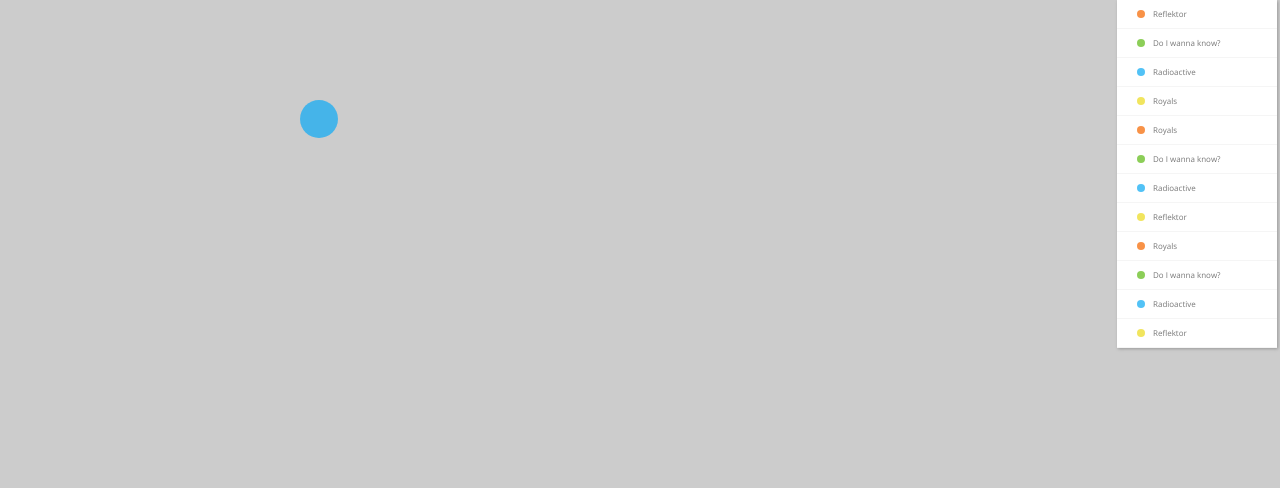
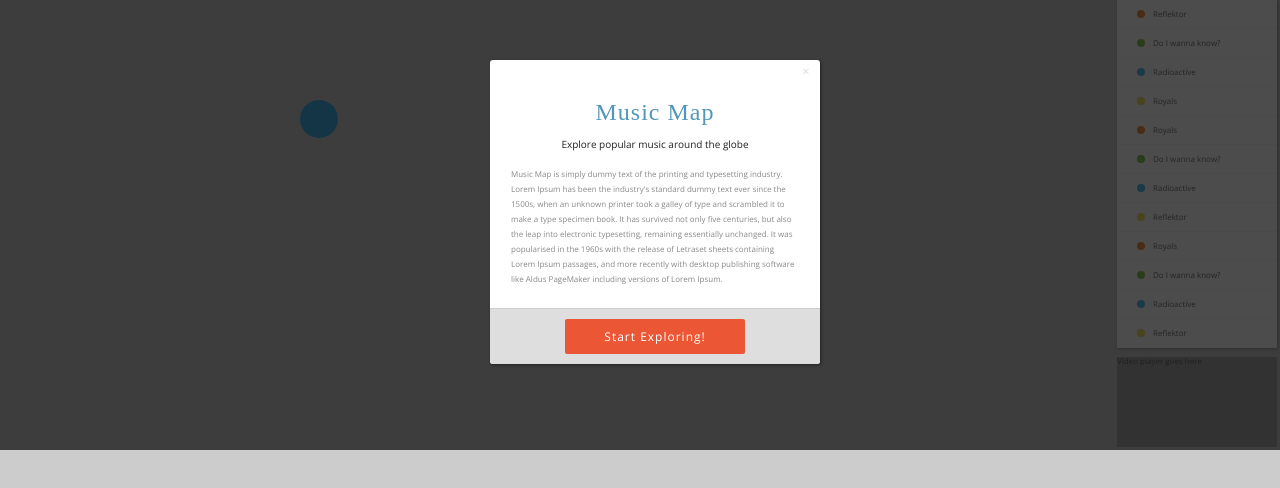
Before and after one commit to dheeratp/iolabproject4, a plain HTML site: page index.html in a window 1280 px wide. Drawn offline with nearby package versions, Linux system fonts and the light colour scheme; some packages are replaced by stand-ins of ours; no server answers; a web font is replaced by a local one.

Commit message:
html, js updates

```diff
--- a/index.html
+++ b/index.html
@@ -2,7 +2,7 @@
 <html lang="en">
 	<head>
 		<meta charset="utf-8"/>
-	    <title>Undercurrent</title>
+	    <title>Music Map</title>
 	    <meta name="Description" content="Explore top tracks across the globe."/>
 	    <meta name="viewport" content="width = device-width, initial-scale=1.0"/>
 	    <link rel="stylesheet" type="text/css" href="css/style-ad.css"/>
@@ -11,14 +11,42 @@
     	<link href='http://fonts.googleapis.com/css?family=Roboto:400,100,300,500,700,900' rel='stylesheet' type='text/css'>
     	<link href='http://fonts.googleapis.com/css?family=Open+Sans:400,300,700,800' rel='stylesheet' type='text/css'>
 		<link href='http://fonts.googleapis.com/css?family=Open+Sans+Condensed:300,700' rel='stylesheet' type='text/css'>
+
+	    <script src="https://maps.googleapis.com/maps/api/js?v=3.exp&sensor=false"></script>
 	    <script src="js/jquery-1.10.2.min.js"></script>
+	    <script src="js/main1.js"></script>
 	    <script src="js/script-ad.js"></script>
+	    <script src="js/script_dheera.js"></script>
+	    <script src="js/jquery.js"></script>
+	    <script src="js/jsrender.js"></script>
+       	<script src="js/purl.js"></script>
+      	<!--new libraries to use lastfm -->
+        <script src="js/lastfm.api.md5.js"></script>
+        <script src="js/lastfm.api.js"></script>
+        <script src="js/lastfm.api.cache.js"></script>
 	</head>
 	<body>
+		<div id="map">
+			<div id="map-canvas"></div>
 
-		<div id="map">
-			<div>
-				<ul id="legend">
+			<div id="infoWrapper"></div>
+
+			<div id="info">
+				<div>
+					<span id="infoClose">&#215;</span>
+					<h1>Music Map<h1>
+					<h2> Explore popular music around the globe</h2>
+					<p> Music Map is simply dummy text of the printing and typesetting industry. Lorem Ipsum has been the industry's standard dummy text ever since the 1500s, when an unknown printer took a galley of type and scrambled it to make a type specimen book. It has survived not only five centuries, but also the leap into electronic typesetting, remaining essentially unchanged. It was popularised in the 1960s with the release of Letraset sheets containing Lorem Ipsum passages, and more recently with desktop publishing software like Aldus PageMaker including versions of Lorem Ipsum.<p>
+				</div>
+				<div id="base">
+					<div id="exploreButton">
+						<p>Start Exploring!</p>
+					</div>
+				</div>
+			</div>
+
+			<div id="legend">
+				<ul>
 					<li class="legendItem">
 						<span class="trackLegendColor" id="colorIndicator1"></span>
 						<p class="trackLegendName">Reflektor</p>
@@ -95,9 +123,13 @@
 				<span id="modalClose">X</span>
 			</div>
 
+			<div id="videoPlayer">
+				<p> Video player goes here</p>
 			</div>
 
-			<div id="timeSlider"></div>
+			<div id="timeSlider">
+				<p> Slider goes here</p>
+			</div>
 
 		</div>
 	</body>
--- a/js/script-ad.js
+++ b/js/script-ad.js
@@ -6,6 +6,12 @@ $(document).ready(function(){
     $('#infoWrapper').css({
         width: viewportWidth,
         height: viewportHeight,
+    });
+
+    $('#map-canvas').css({
+        width: viewportWidth,
+        height: viewportHeight,
+        zIndex:30,
     });
 
     $('#info').css({
```
